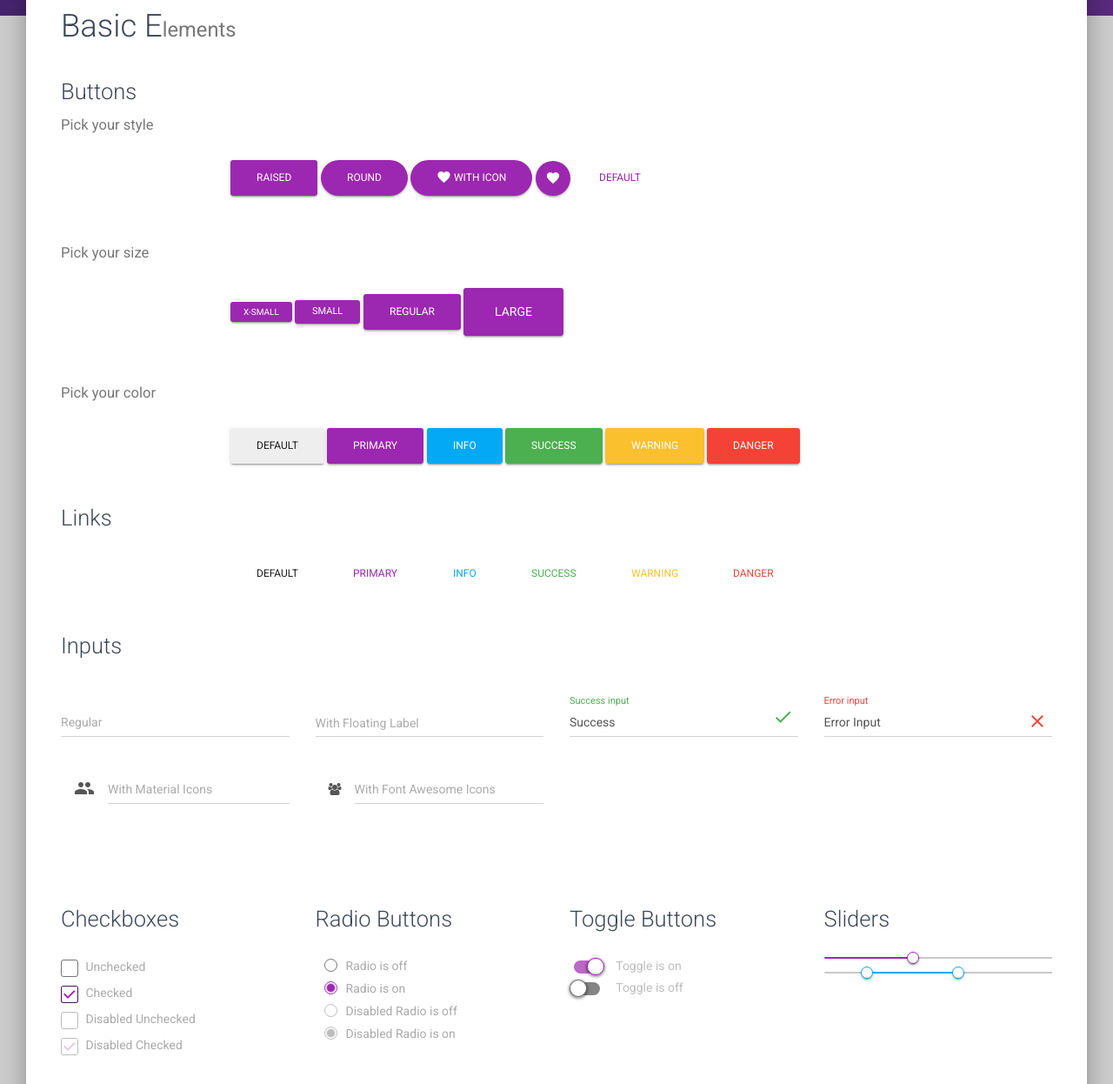
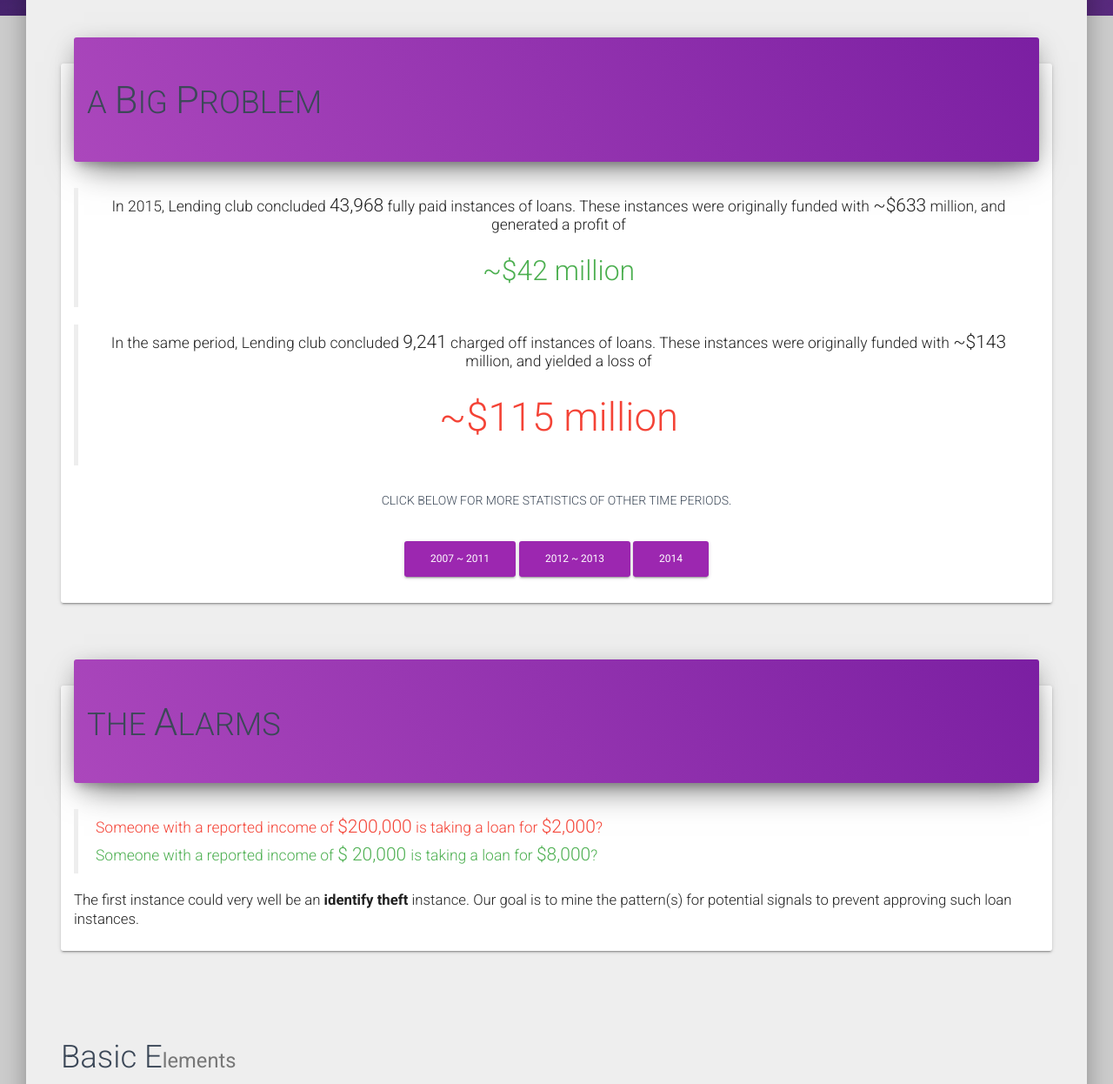
Before and after one commit to liuaqiang/capstone-project, a plain HTML site: page templates/index.html in a window 1280 px wide. Shown: the part 702-1948 px from the top of the page at 87% size. Drawn offline with nearby package versions, Linux system fonts and the light colour scheme; files that its build step writes are made by us from their sources; files whose address does not match are found by name.

Commit message:
Adding some general messages such as the statistics of 2015

```diff
--- a/templates/index.html
+++ b/templates/index.html
@@ -99,6 +99,77 @@
 	</div>
 
 	<div class="main main-raised">
+		<div class="section section-tabs">
+			<div class="container">
+					<div class="row">
+						<div class="container">
+							<div class="card card-nav-tabs">
+									<div class="header header-primary">
+									    <div class="container">
+										    <div class="title">
+											<h2>A <big>B</big>IG <big>P</big>ROBLEM</h2>
+										</div>
+										</div>
+										<!-- colors: "header-primary", "header-info", "header-success", "header-warning", "header-danger" -->
+									</div>
+									<div class="content">
+										<div class="tab-content text-center">
+											<blockquote>
+												<p>In 2015, Lending club concluded <big>43,968</big> fully paid instances of loans. These instances were originally funded with <big>~$633</big> million, and generated a profit of <h3 class="text text-success">~$42 million</h3></p>
+											</blockquote>
+											<div class="space-30"></div>
+											<blockquote>
+												<p>In the same period, Lending club concluded <big>9,241</big> charged off instances of loans. These instances were originally funded with <big>~$143</big> million, and yielded a loss of <h2 class="text text-danger">~$115 million</h2></p>
+											</blockquote>
+											<div class="space-30"></div>
+					                        <div id="buttons">
+												<div class="title">
+													<h6>Click below for more statistics of other time periods.</h6>
+												</div>
+												<div class="row">
+													<div class="col-md-8 col-md-offset-2">
+														<button class="btn btn-primary btn-raised">2007 ~ 2011</button>
+														<button class="btn btn-primary btn-raised">2012 ~ 2013</button>
+														<button class="btn btn-primary btn-raised">2014</button>
+													</div>
+												</div>
+											</div>
+										</div>
+									</div>
+							</div>
+						</div>
+					</div>
+			</div>
+			<div class="space-50"></div>
+			<div class="container">
+				<div class="row">
+					<div class="container">
+						<div class="card card-nav-tabs">
+							<div class="header header-primary">
+								<div class="container">
+									<div class="title">
+									    <h2>THE <big>A</big>LARMS</h2>
+								    </div>
+								</div>
+								<!-- colors: "header-primary", "header-info", "header-success", "header-warning", "header-danger" -->
+							</div>
+							<div class="content">
+
+								<blockquote>
+									<p class="text text-danger">Someone with a reported income of <big>$200,000</big> is taking a loan for <big>$2,000</big>?</p>
+									<p class="text text-success">Someone with a reported income of <big>$ 20,000 </big> is taking a loan for <big>$8,000</big>?</p>
+								</blockquote>
+								<p><big>The first instance could very well be an <b>identify theft</b> instance. Our goal is to mine the pattern(s) for potential signals to prevent approving such loan instances.</big></p>
+								<div class="space-30"></div>
+
+							</div>
+						</div>
+					</div>
+				</div>
+			</div>
+
+
+			<div class="space-50"></div>
 			<div class="section section-basic">
 				<div class="container">
 					<div class="title">
@@ -1300,6 +1371,7 @@
 			</div>
 
 	    </div>
+    </div>
     <footer class="footer">
 	    <div class="container">
 	        <nav class="pull-left">
```
Lines whose indentation alone changed are shown as unchanged.
